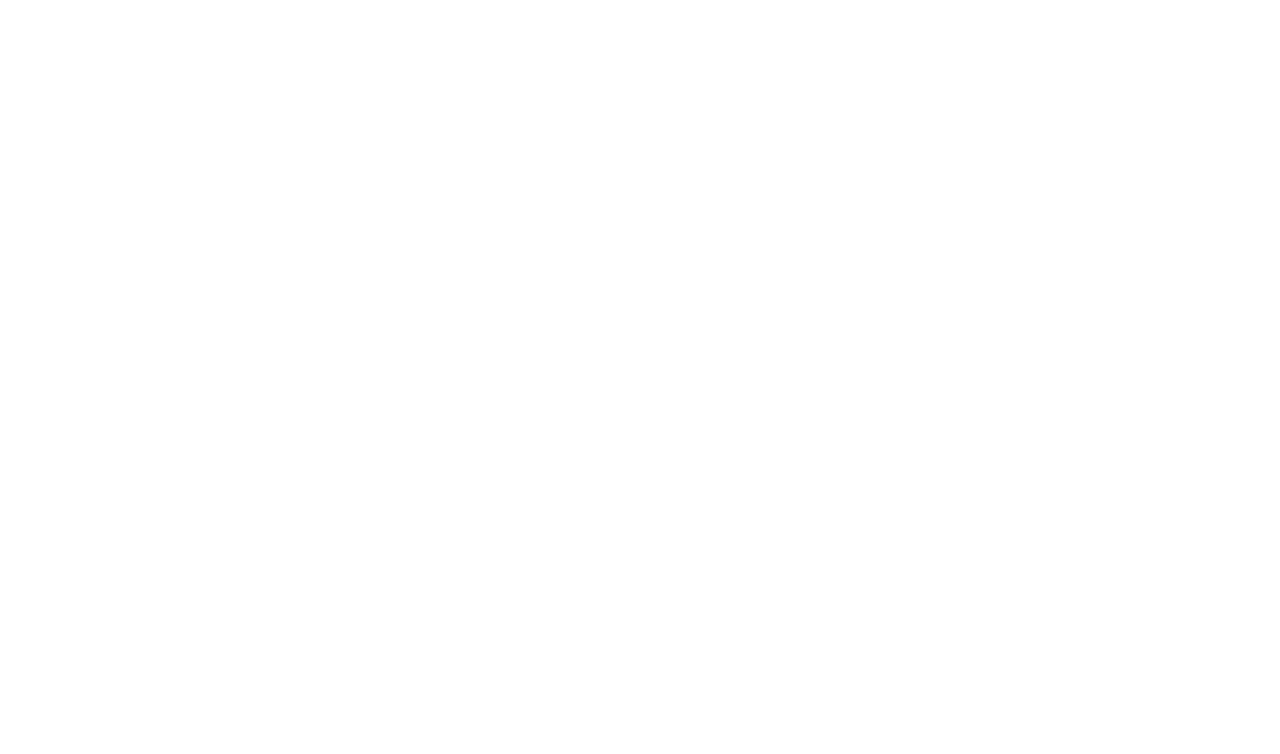
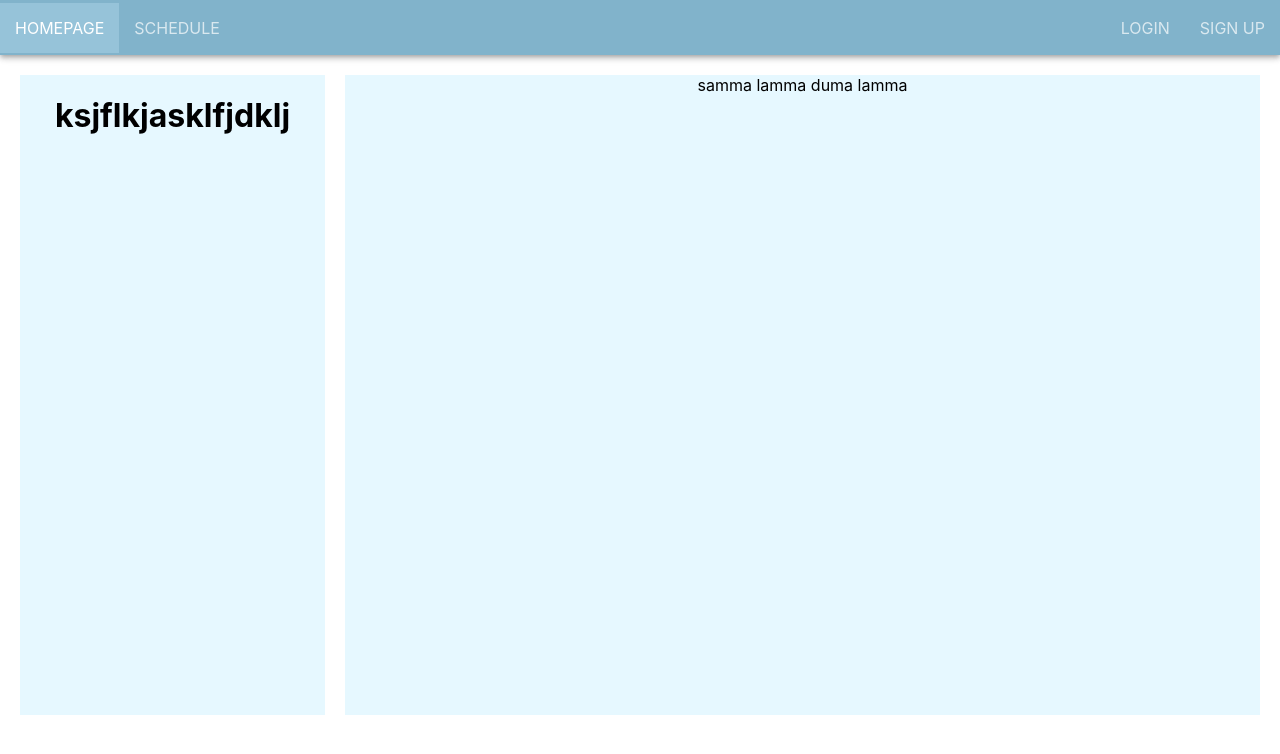
Before and after one commit to PhuongPhg/medical-management-website, a React (Create React App) app: page /profile in a window 1280 px wide. Shown: the top 754 px of the page. Built offline with nearby package versions, Linux system fonts and the light colour scheme.

Commit message:
Update profile page

```diff
--- a/src/App.js
+++ b/src/App.js
@@ -8,6 +8,7 @@ import RegistrationForm from './views/registrationform';
 import Homepage from './views/homepage';
 import Dashboard from './views/dashboard';
 import Patients from './views/patients';
+import Profile from './views/profile';
 
 function App() {
   return (
@@ -20,6 +21,7 @@ function App() {
 				<Route path="/homepage" component={Homepage} />
 				<Route path="/dashboard" component={Dashboard} />
 				<Route path="/patients" component={Patients} />
+				<Route path="/profile" component={Profile} />
 			</BrowserRouter>
 		</div>
   );
--- a/src/helpers/config.js
+++ b/src/helpers/config.js
@@ -3,4 +3,5 @@ export const colors = {
    primary_light: '#96C3D9',
    highlight: '#e6f8ff',
    grey: '#555555',
+   secondary_background:  '#FAFAFA'
 }
--- /dev/null
+++ b/src/views/profile.js
@@ -0,0 +1,46 @@
+import React, {useState, useEffect} from "react";
+import Navigation from "../navigation";
+import Grid from '@material-ui/core/Grid';
+import {colors } from '../helpers/config';
+import { makeStyles } from "@material-ui/core";
+
+export default function Profile () {
+  const styles = useStyles();
+
+  return (
+    <div className={styles.container}>
+      <Navigation homepage />
+      <Grid component="main" spacing={4} className={styles.root}>
+        <Grid xs={3} className={styles.userinfo}>
+          <h1 styles={{backgroundColor: '#000000'}}>ksjflkjasklfjdklj</h1>
+        </Grid>
+        <Grid xs={9} className={styles.records}>
+          samma lamma duma lamma
+        </Grid>
+      </Grid>
+    </div>
+  );
+}
+
+const useStyles = makeStyles((theme) => ({
+  root: {
+    flexGrow: 1,
+    display: 'flex'
+  },
+  userinfo: {
+    height: '80vh',
+    marginTop: '20px',
+    marginBottom: '20px',
+    marginLeft: '20px',
+    marginRight: '10px',
+    backgroundColor: colors.highlight,
+  },
+  records: {
+    height: '80vh',
+    backgroundColor: colors.highlight,
+    marginTop: '20px',
+    marginBottom: '20px',
+    marginRight: '20px',
+    marginLeft: '10px'
+  }
+}));
```
